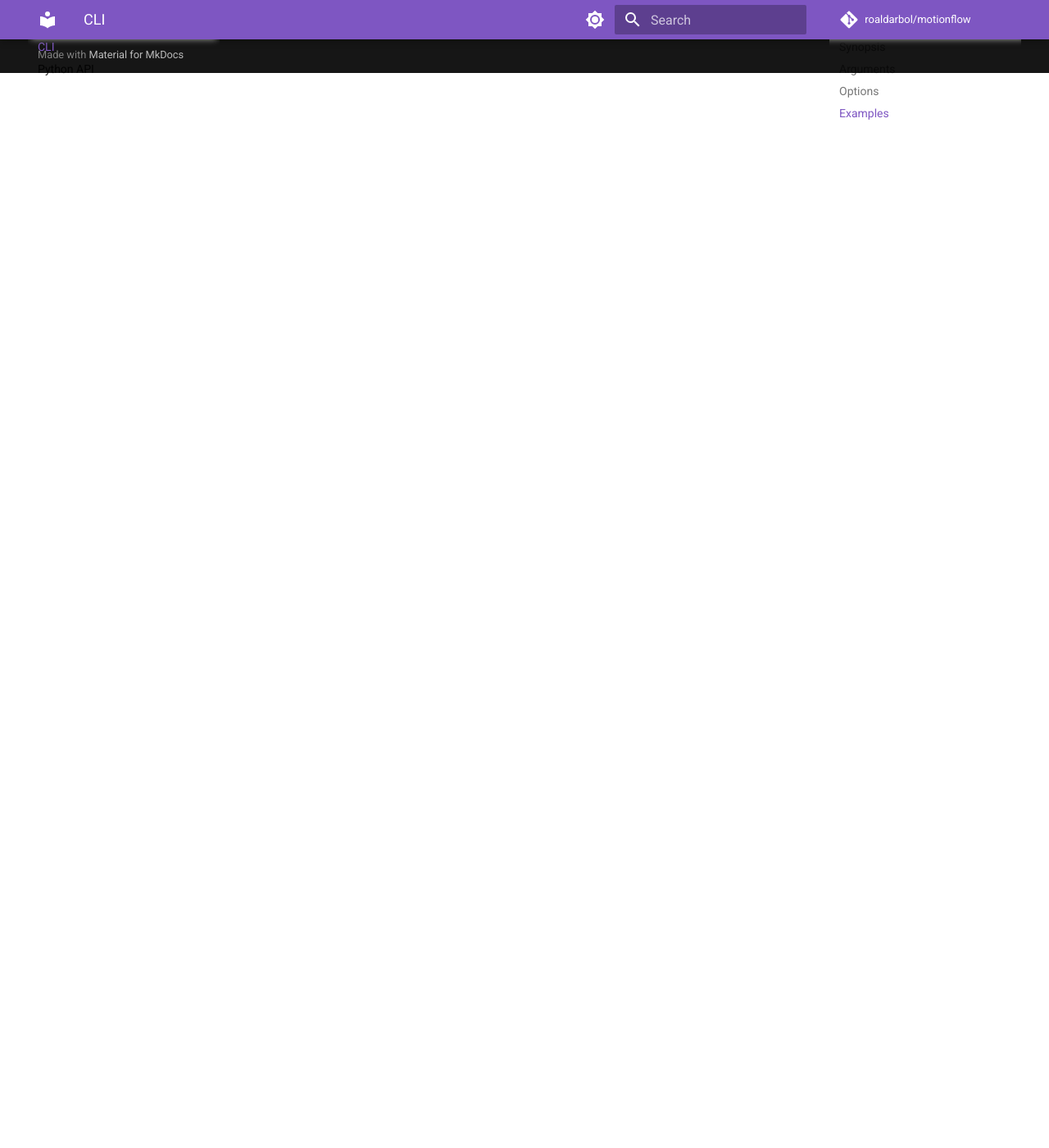
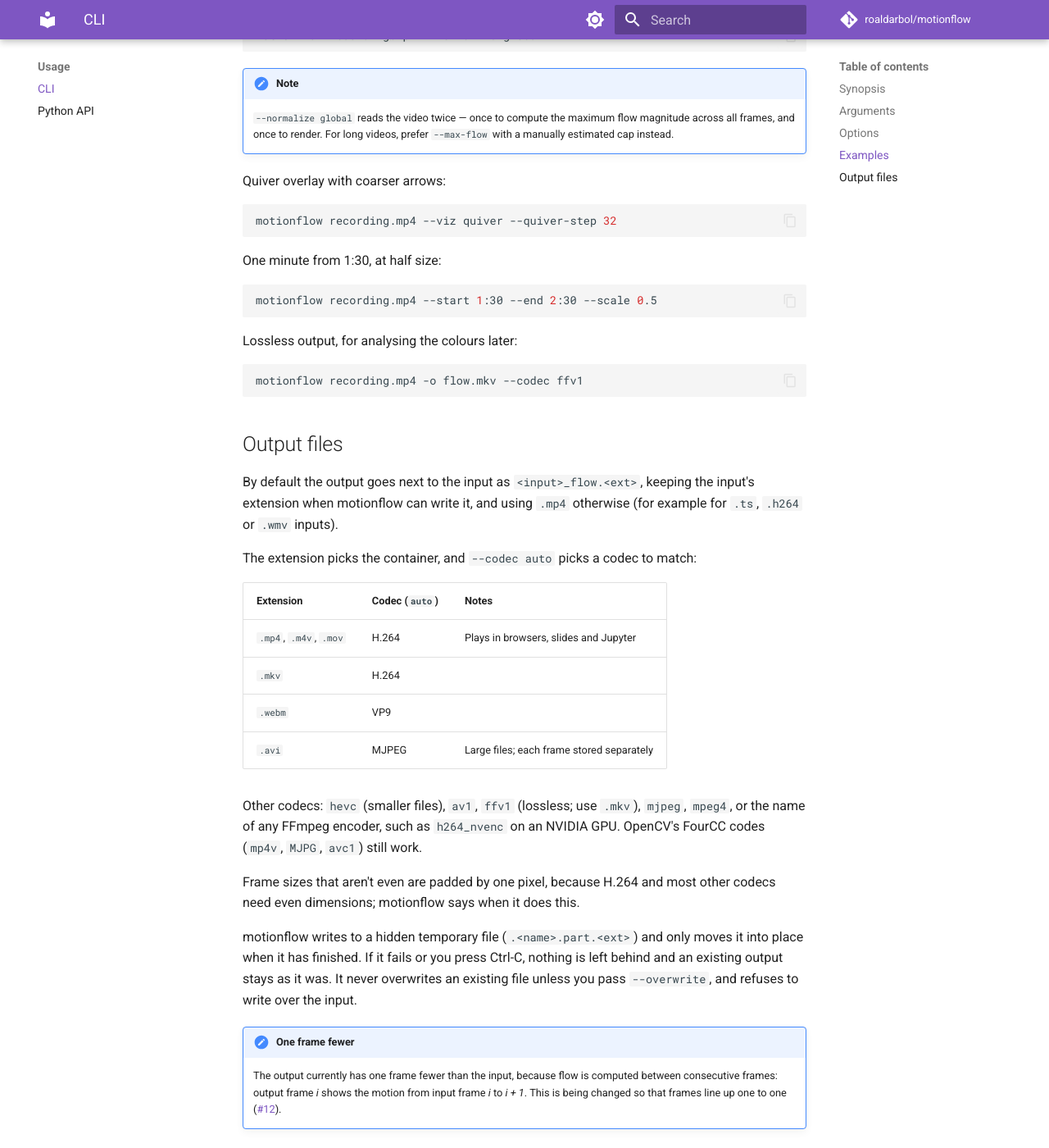
Before and after one commit to roaldarbol/motionflow, an MkDocs documentation site: the page built from docs/cli.md, in a window 1280 px wide and 1400 px high, scrolled down 2100 px. Shown: the whole window at 82% size. Built offline with MkDocs 1.6.1 and Material for MkDocs 9.7.7, drawn with Linux system fonts in a browser that asks for light colours; comment, search, counter and statistics services are not loaded; before the commit the page ends 2189 px from its top, so only the background shows below that; some of the changed text lies outside the part shown.

Commit message:
Document the new video I/O, options and output behaviour
CLI reference: --start/--end/--scale/--crf/--overwrite, an "Output files"
section (extensions and codecs, padding, temporary file and overwrite
rules, and the current one-frame-fewer output). API guide: reading and
writing video directly, and on_progress with an unknown total. API
reference: motionflow.video. Changelog.

Co-Authored-By: Claude Opus 5.5 <noreply@anthropic.com>

````diff
--- a/docs/cli.md
+++ b/docs/cli.md
@@ -16,7 +16,7 @@ motionflow [OPTIONS] INPUT
 
 | Option | Default | Description |
 |--------|---------|-------------|
-| `-o, --output PATH` | `<input>_flow.<ext>` | Output file path. |
+| `-o, --output PATH` | `<input>_flow.<ext>` | Output file path. See [Output files](#output-files). |
 | `-m, --method METHOD` | `farneback` | Flow algorithm. See [Methods](methods.md). |
 | `--viz STYLE` | `hsv` | Visualisation style. |
 | `--blend FLOAT` | `0.0` | Opacity of original frame over flow (0 = pure flow, 1 = pure original). |
@@ -24,7 +24,12 @@ motionflow [OPTIONS] INPUT
 | `--normalize MODE` | `per-frame` | Magnitude normalisation: `per-frame` or `global`. |
 | `--max-flow FLOAT` | — | Manual magnitude cap. Overrides `--normalize`. |
 | `--smooth INT` | `0` | Temporal smoothing window in frames. |
-| `--codec TEXT` | `auto` | FourCC codec string for output. `auto` picks one that fits the output file's extension. |
+| `--codec TEXT` | `auto` | Output codec. See [Output files](#output-files). |
+| `--crf INT` | — | Output quality for `h264`, `hevc`, `vp9` and `av1`: lower is better and bigger. |
+| `--start TIME` | — | Start here: seconds (`12.5`), clock time (`1:30`, `01:02:03.5`) or a frame number (`120f`). |
+| `--end TIME` | — | Stop here (exclusive), in the same formats as `--start`. |
+| `--scale FLOAT` | `1.0` | Resize before computing flow, e.g. `0.5` for half size. Much faster on large videos. |
+| `--overwrite` | off | Replace the output file if it already exists. |
 | `--fps FLOAT` | — | Output FPS. Preserves source FPS if not set. |
 | `--device TEXT` | `auto` | Device for deep methods: `auto`, `cuda`, `mps`, `cpu`. |
 | `--model-size SIZE` | `large` | Model size for RAFT/SEA-RAFT: `small` or `large`. |
@@ -67,3 +72,37 @@ Quiver overlay with coarser arrows:
 ```bash
 motionflow recording.mp4 --viz quiver --quiver-step 32
 ```
+
+One minute from 1:30, at half size:
+
+```bash
+motionflow recording.mp4 --start 1:30 --end 2:30 --scale 0.5
+```
+
+Lossless output, for analysing the colours later:
+
+```bash
+motionflow recording.mp4 -o flow.mkv --codec ffv1
+```
+
+## Output files
+
+By default the output goes next to the input as `<input>_flow.<ext>`, keeping the input's extension when motionflow can write it, and using `.mp4` otherwise (for example for `.ts`, `.h264` or `.wmv` inputs).
+
+The extension picks the container, and `--codec auto` picks a codec to match:
+
+| Extension | Codec (`auto`) | Notes |
+|-----------|----------------|-------|
+| `.mp4`, `.m4v`, `.mov` | H.264 | Plays in browsers, slides and Jupyter |
+| `.mkv` | H.264 | |
+| `.webm` | VP9 | |
+| `.avi` | MJPEG | Large files; each frame stored separately |
+
+Other codecs: `hevc` (smaller files), `av1`, `ffv1` (lossless; use `.mkv`), `mjpeg`, `mpeg4`, or the name of any FFmpeg encoder, such as `h264_nvenc` on an NVIDIA GPU. OpenCV's FourCC codes (`mp4v`, `MJPG`, `avc1`) still work.
+
+Frame sizes that aren't even are padded by one pixel, because H.264 and most other codecs need even dimensions; motionflow says when it does this.
+
+motionflow writes to a hidden temporary file (`.<name>.part.<ext>`) and only moves it into place when it has finished. If it fails or you press Ctrl-C, nothing is left behind and an existing output stays as it was. It never overwrites an existing file unless you pass `--overwrite`, and refuses to write over the input.
+
+!!! note "One frame fewer"
+    The output currently has one frame fewer than the input, because flow is computed between consecutive frames: output frame *i* shows the motion from input frame *i* to *i + 1*. This is being changed so that frames line up one to one ([#12](https://github.com/roaldarbol/motionflow/issues/12)).
````
Also changed, not shown: CHANGELOG.md (+17 -0 lines), README.md (+3 -0 lines), docs/api.md (+25 -3 lines), docs/reference.md (+10 -0 lines).
